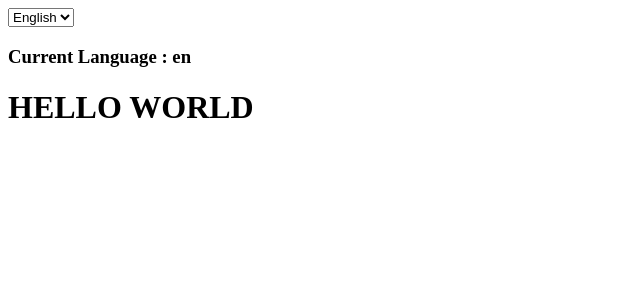
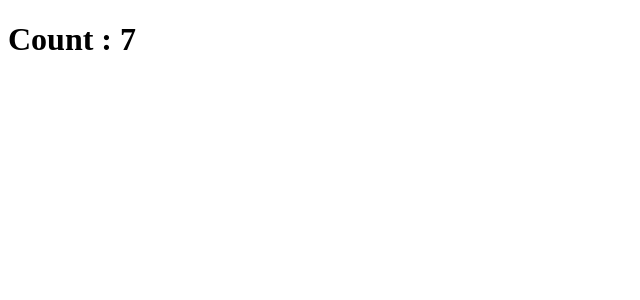
Before and after one commit to Leonardocamisa/react_exercises, a React (Create React App) app in the folder exercises/: page / in a window 1280 px wide. Shown: the top 300 px of the page, without its empty margins (0-640 px from the left). Built offline with nearby package versions, Linux system fonts and the light colour scheme.

Commit message:
eccolo quà

```diff
--- a/exercises/src/App.js
+++ b/exercises/src/App.js
@@ -1,27 +1,12 @@
 import React from "react";
-
-import Welcome from "./Welcome";
-import { useState } from "react";
-import LanguageContext from "./LanguageContext";
+import Counter from "./Counter";
 
 function App() {
-  const [language, setlanguage] = useState("en");
-
-  const handleChangeLanguage = (event) => {
-    setlanguage(event.target.value)
-  };
   return (
     <>
       <div>
-        <select name="" id="" onChange={handleChangeLanguage}>
-          <option value="en">English</option>
-          <option value="it">Italiano</option>
-        </select>
-        <LanguageContext.Provider value={language}>
-          <Welcome />
-        </LanguageContext.Provider>
+        <Counter/>
       </div>
     </>
-  );
-}
+  );}
 export default App;
--- /dev/null
+++ b/exercises/src/Counter.js
@@ -0,0 +1,23 @@
+import React, { useCallback, useEffect, useState } from "react";
+import UseCounter from "./UseCounter"
+
+   const Counter = () => {
+
+        const [count, setCount] = useState(0)
+
+        const memoizeCounter = useCallback(()=>UseCounter(count),[count])
+        memoizeCounter()
+
+        useEffect(()=>{
+            const interval = setInterval(()=>{
+                setCount(count + 1)
+            },1000)
+
+            return () => {
+                clearInterval(interval)
+            }
+        },[count])
+
+        return <div><h1> Count : {count}</h1></div>
+    }
+    export default Counter;
--- a/exercises/src/DisplayLanguage.js
+++ /dev/null
@@ -1,11 +0,0 @@
-import { useContext } from "react";
-import LanguageContext from "./LanguageContext";
-
-const DisplayLanguage = () => {
-
- const language = useContext(LanguageContext)
- return(
-   <h3>Current Language : {language}</h3>
- )
-}
-export default DisplayLanguage;
--- a/exercises/src/LanguageContext.js
+++ /dev/null
@@ -1,4 +0,0 @@
-import { createContext } from "react";
-
- const LanguageContext = createContext('en')
- export default LanguageContext;
--- /dev/null
+++ b/exercises/src/UseCounter.js
@@ -0,0 +1,12 @@
+import { useEffect, useState } from "react";
+
+const UseCounter = (amount) => {
+ const [count, setCount] = useState(0)
+
+ useEffect(()=>{
+  setCount(amount)
+ },[amount])
+
+ console.log(`count by useCounter:${count}`);
+}
+export default UseCounter;
--- a/exercises/src/Welcome.js
+++ /dev/null
@@ -1,10 +0,0 @@
-import DisplayLanguage from "./DisplayLanguage";
-
-	function Welcome() {
-		return(
-		<div>
-			<DisplayLanguage/>
-			<h1>HELLO WORLD</h1>
-		</div>)
-	}
-    export default Welcome;
```
